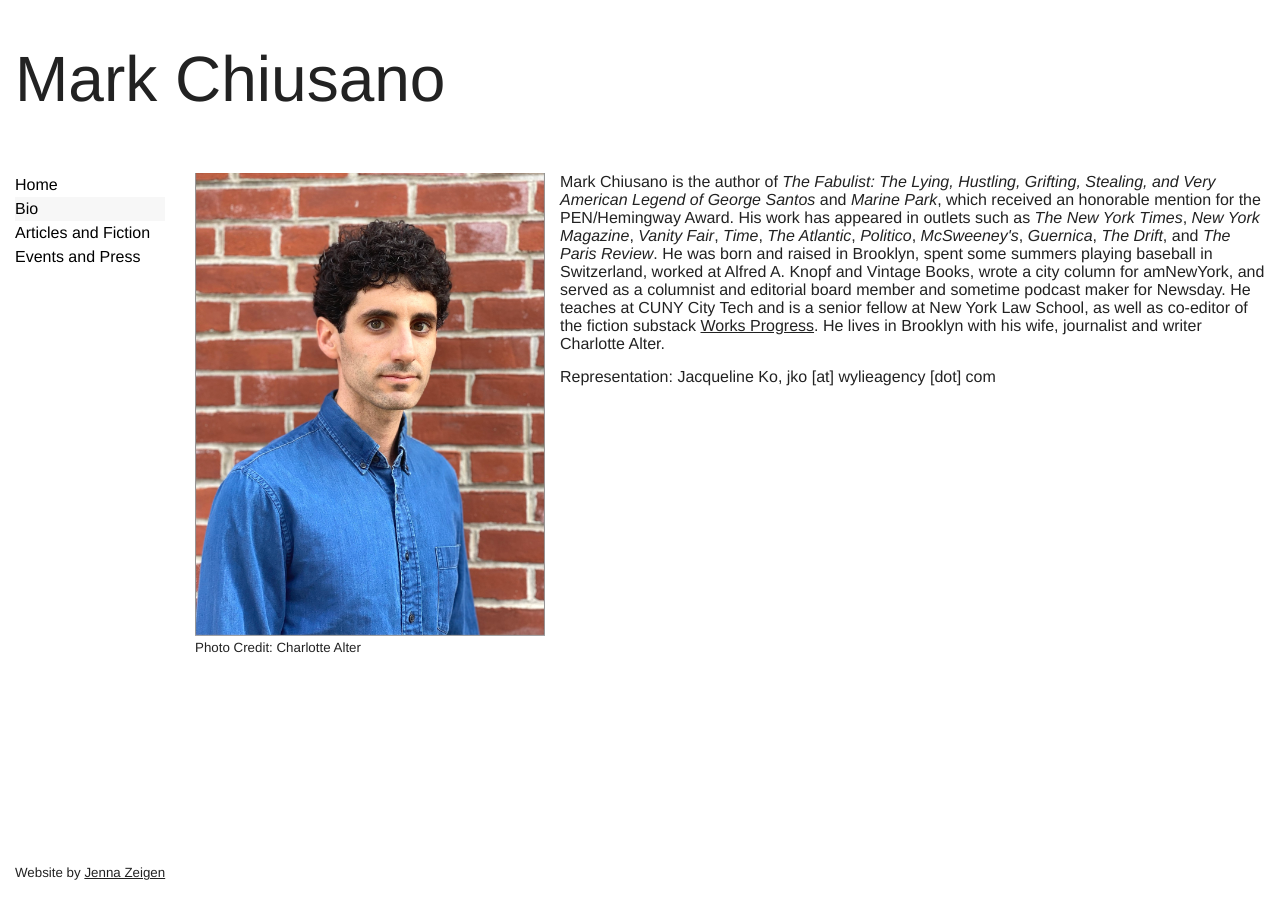
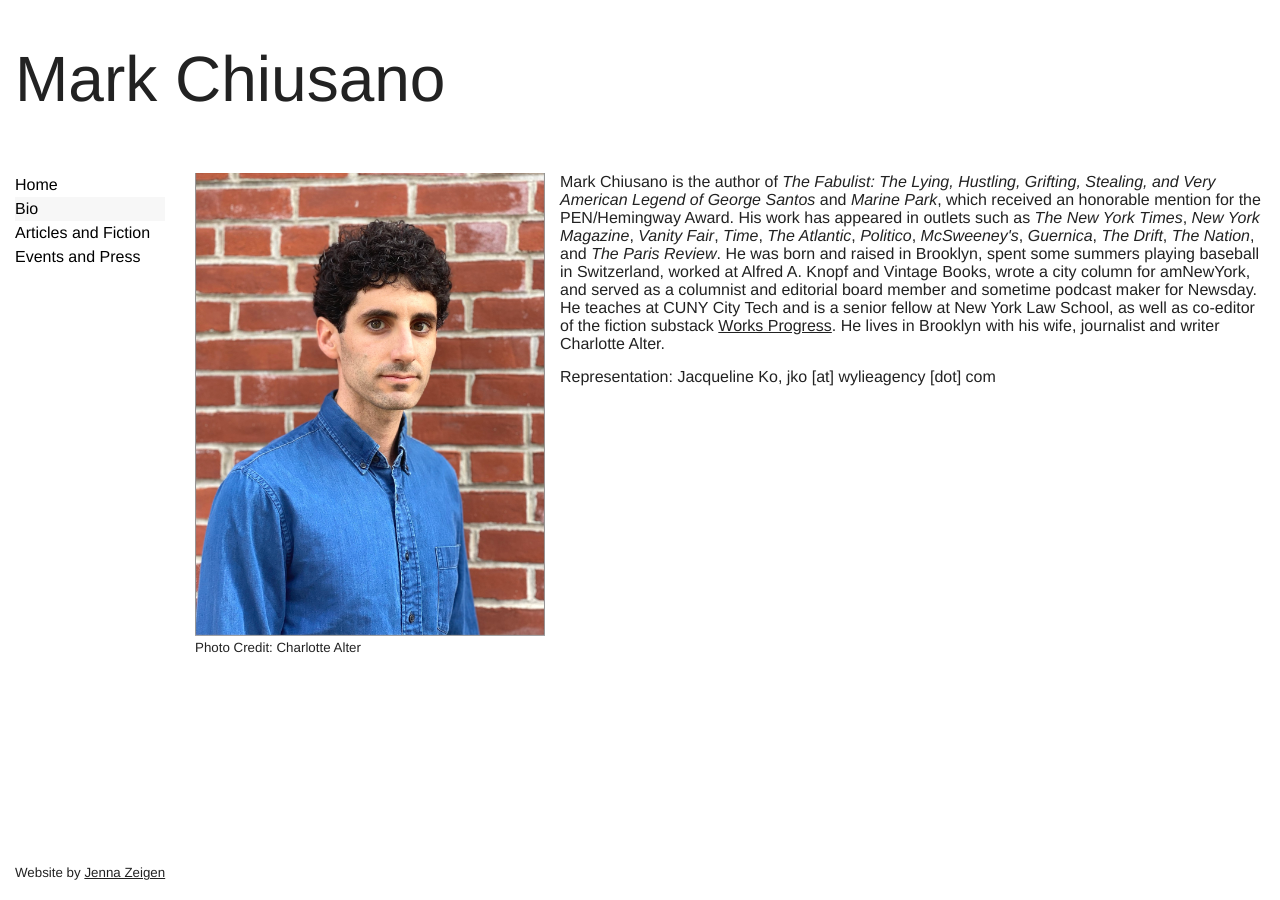
Before and after one commit to mjchiusano/mjchiusano.github.io, a Jekyll site: the page built from bio.html, in a window 1280 px wide. Built offline with Jekyll 4.4.1, drawn with Linux system fonts in a browser that asks for light colours; Markdown is read by kramdown in place of the engine named in the settings.

Commit message:
Update bio.html

```diff
--- a/bio.html
+++ b/bio.html
@@ -8,7 +8,7 @@
   <small>Photo Credit: Charlotte Alter</small>
 </div>
 
-<p class="gutter-pad-bottom">Mark Chiusano is the author of <i>The Fabulist: The Lying, Hustling, Grifting, Stealing, and Very American Legend of George Santos</i> and <i>Marine Park</i>, which received an honorable mention for the PEN/Hemingway Award. His work has appeared in outlets such as <i>The New York Times</i>, <i>New York Magazine</i>, <i>Vanity Fair</i>, <i>Time</i>, <i>The Atlantic</i>, <i>Politico</i>, <i>McSweeney's</i>, <i>Guernica</i>, <i>The Drift</i>, and <i>The Paris Review</i>. He was born and raised in Brooklyn, spent some summers playing baseball in Switzerland, worked at Alfred A. Knopf and Vintage Books, wrote a city column for amNewYork, and served as a columnist and editorial board member and sometime podcast maker for Newsday. He teaches at CUNY City Tech and is a senior fellow at New York Law School, as well as co-editor of the fiction substack <a href="https://worksprogress.substack.com/"> Works Progress</a>. He lives in Brooklyn with his wife, journalist and writer Charlotte Alter.</p>
+<p class="gutter-pad-bottom">Mark Chiusano is the author of <i>The Fabulist: The Lying, Hustling, Grifting, Stealing, and Very American Legend of George Santos</i> and <i>Marine Park</i>, which received an honorable mention for the PEN/Hemingway Award. His work has appeared in outlets such as <i>The New York Times</i>, <i>New York Magazine</i>, <i>Vanity Fair</i>, <i>Time</i>, <i>The Atlantic</i>, <i>Politico</i>, <i>McSweeney's</i>, <i>Guernica</i>, <i>The Drift</i>, <i>The Nation</i>, and <i>The Paris Review</i>. He was born and raised in Brooklyn, spent some summers playing baseball in Switzerland, worked at Alfred A. Knopf and Vintage Books, wrote a city column for amNewYork, and served as a columnist and editorial board member and sometime podcast maker for Newsday. He teaches at CUNY City Tech and is a senior fellow at New York Law School, as well as co-editor of the fiction substack <a href="https://worksprogress.substack.com/"> Works Progress</a>. He lives in Brooklyn with his wife, journalist and writer Charlotte Alter.</p>
 
 
 <p>Representation:
```
